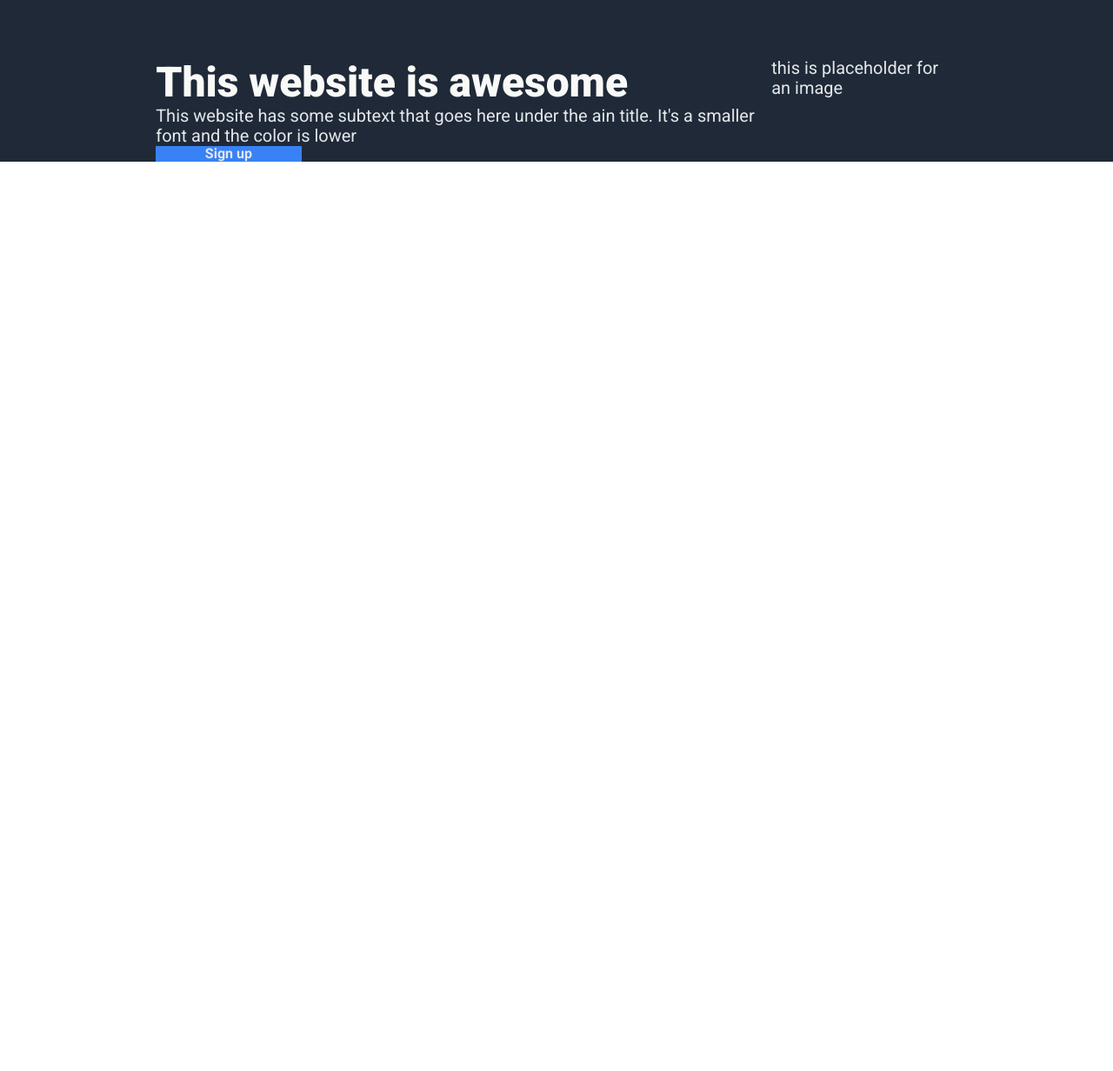
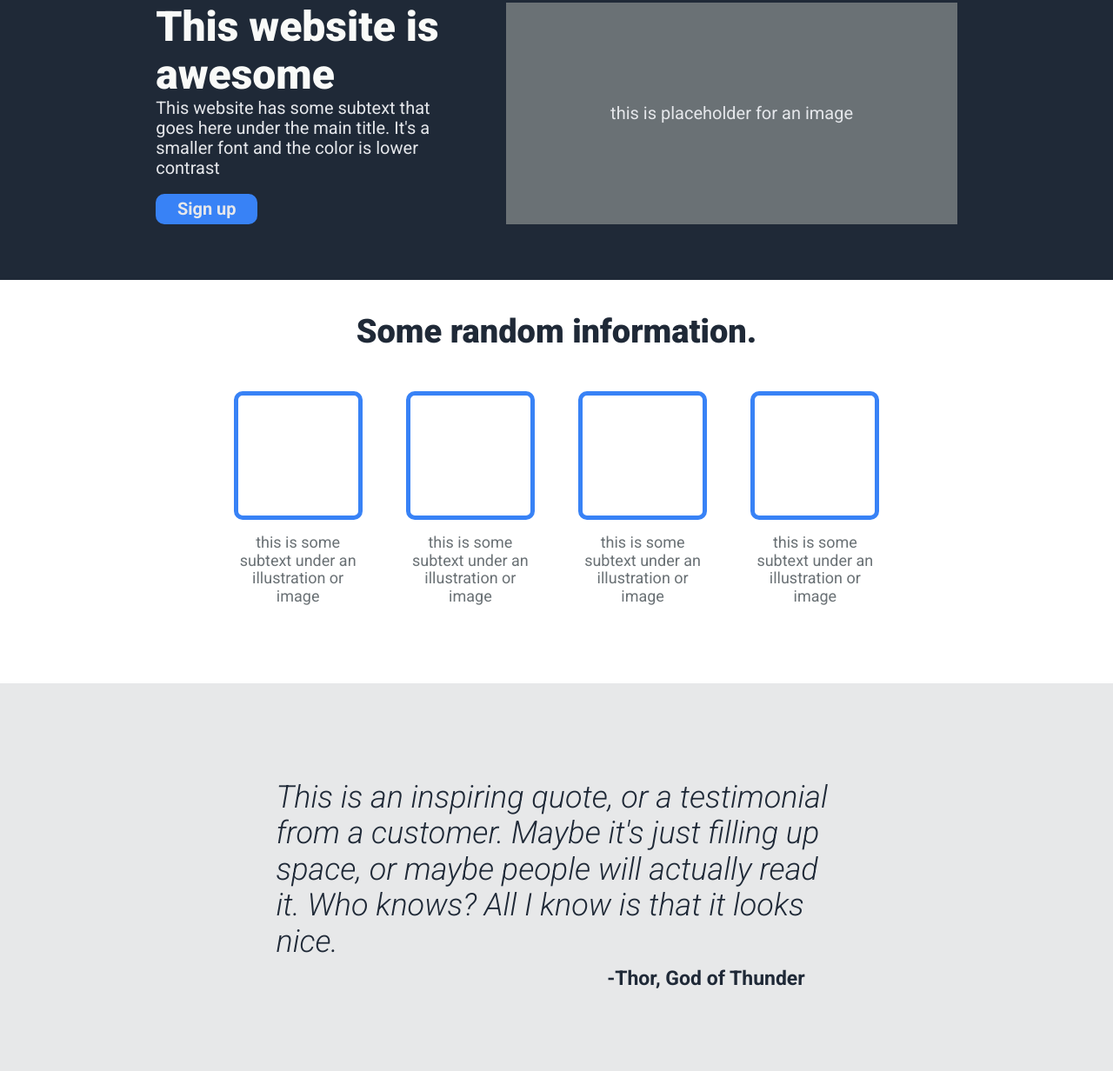
Before and after one commit to farsewin/leading-page, a plain HTML site: page index.html in a window 1280 px wide. Shown: the part 104-1336 px from the top of the page at 87% size. Before the commit the page ends 800 px from the top, so only its background shows below. Drawn offline with Linux system fonts and the light colour scheme; a web font is replaced by a local one.

Commit message:
complete cards and the Quote and start call action

```diff
--- a/index.html
+++ b/index.html
@@ -22,14 +22,50 @@
       <div class="left">
         <h1>This website is awesome</h1>
         <p>
-          This website has some subtext that goes here under the ain title. It's
-          a smaller font and the color is lower
+          This website has some subtext that goes here under the main title.
+          It's a smaller font and the color is lower contrast
         </p>
-        <button>Sign up</button>
+        <button style="font-size: 20px">Sign up</button>
       </div>
       <div class="right">
         <p>this is placeholder for an image</p>
       </div>
     </div>
+    <!-- End Hero -->
+
+    <!-- Start Content -->
+    <div class="content container">
+      <h2>Some random information.</h2>
+      <div class="cards">
+        <div class="card">
+          <div class="image"></div>
+          <p>this is some subtext under an illustration or image</p>
+        </div>
+        <div class="card">
+          <div class="image"></div>
+          <p>this is some subtext under an illustration or image</p>
+        </div>
+        <div class="card">
+          <div class="image"></div>
+          <p>this is some subtext under an illustration or image</p>
+        </div>
+        <div class="card">
+          <div class="image"></div>
+          <p>this is some subtext under an illustration or image</p>
+        </div>
+      </div>
+    </div>
+    <!-- End Content -->
+
+    <!-- Start Quote-->
+    <div class="Quote container">
+      <p class="quote">
+        This is an inspiring quote, or a testimonial from a customer. Maybe it's
+        just filling up space, or maybe people will actually read it. Who knows?
+        All I know is that it looks nice.
+      </p>
+      <p class="author">-Thor, God of Thunder</p>
+    </div>
+    <!-- End Quote-->
   </body>
 </html>
--- a/style.css
+++ b/style.css
@@ -6,6 +6,10 @@
   margin: 0;
   padding: 0;
   box-sizing: border-box;
+}
+
+html {
+  scroll-behavior: smooth;
 }
 
 body {
@@ -26,6 +30,7 @@ button {
   list-style: none;
   font-size: 20px;
   color: #e5e7eb;
+  text-align: left;
 }
 
 /* End Global Rules */
@@ -56,16 +61,20 @@ nav {
 .Hero {
   display: flex;
   justify-content: space-between;
+  gap: 60px;
   background-color: #1f2937;
-  padding-top: 10%;
+  padding-top: 5%;
+  padding-bottom: 5%;
 }
 
 .left button {
   background-color: #3882f6;
-  padding: 0 8% 0 8%;
+  margin-top: 18px;
+  padding: 1.7% 7.2% 1.7% 7.2%;
   font-weight: bold;
   border: none;
   border-color: #3882f6;
+  border-radius: 10px;
 }
 
 .left h1 {
@@ -74,4 +83,94 @@ nav {
   color: #f9faf8;
 }
 
+.right {
+  display: flex;
+  justify-content: center;
+  align-items: center;
+  background-color: #6a7175;
+  padding: 11% 13% 11% 13%;
+}
+
+.right p {
+  white-space: nowrap;
+}
+
 /* End Hero */
+
+/* Start Content */
+
+.content {
+  display: flex;
+  flex-direction: column;
+  justify-content: center;
+  align-items: center;
+  padding-top: 3%;
+  padding-bottom: 7%;
+}
+
+.content h2 {
+  align-self: center;
+  padding-bottom: 5%;
+  text-align: center;
+  font-size: 38px;
+  font-weight: 900;
+  color: #1f2937;
+}
+
+.cards {
+  display: flex;
+  justify-content: center;
+  align-items: center;
+  gap: 60px;
+}
+
+.card {
+  display: flex;
+  flex-direction: column;
+  align-items: center;
+  max-width: 15%;
+}
+
+.card .image {
+  padding: 50%;
+  border: 5px solid #3882f6;
+  border-radius: 10px;
+}
+
+.card p {
+  padding-top: 16px;
+  font-size: 18px;
+  text-align: center;
+  color: #6a7175;
+}
+
+/* End Content */
+
+/* Start Quote */
+
+.Quote {
+  display: flex;
+  flex-direction: column;
+  justify-content: center;
+  align-items: center;
+  background-color: #e7e8e9;
+}
+
+.quote {
+  max-width: 70%;
+  padding-top: 12%;
+  padding-bottom: 1%;
+  font-size: 36px;
+  color: #1f2937;
+  font-style: italic;
+  font-weight: 300;
+}
+
+.author {
+  color: #1f2937;
+  font-weight: bold;
+  align-self: self-end;
+  padding-right: 19%;
+  font-size: 23px;
+  padding-bottom: 10%;
+}
```
